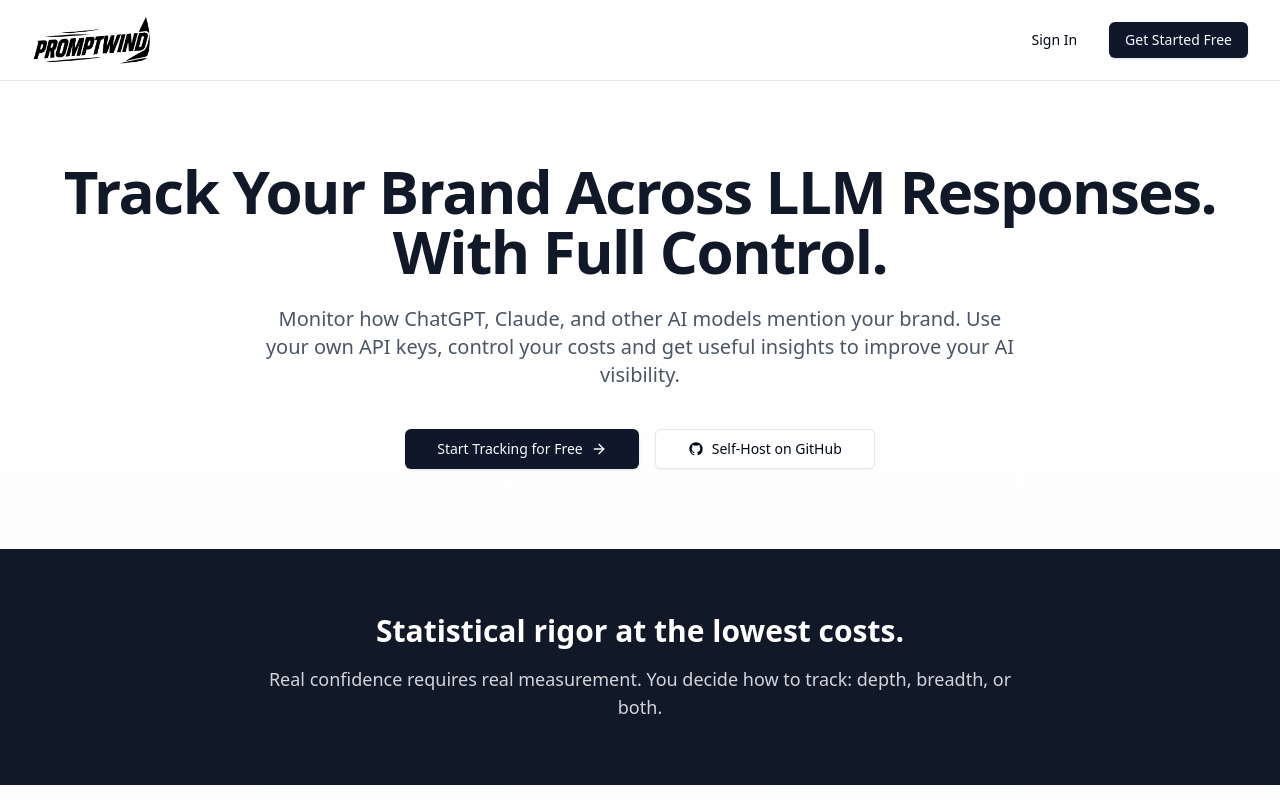
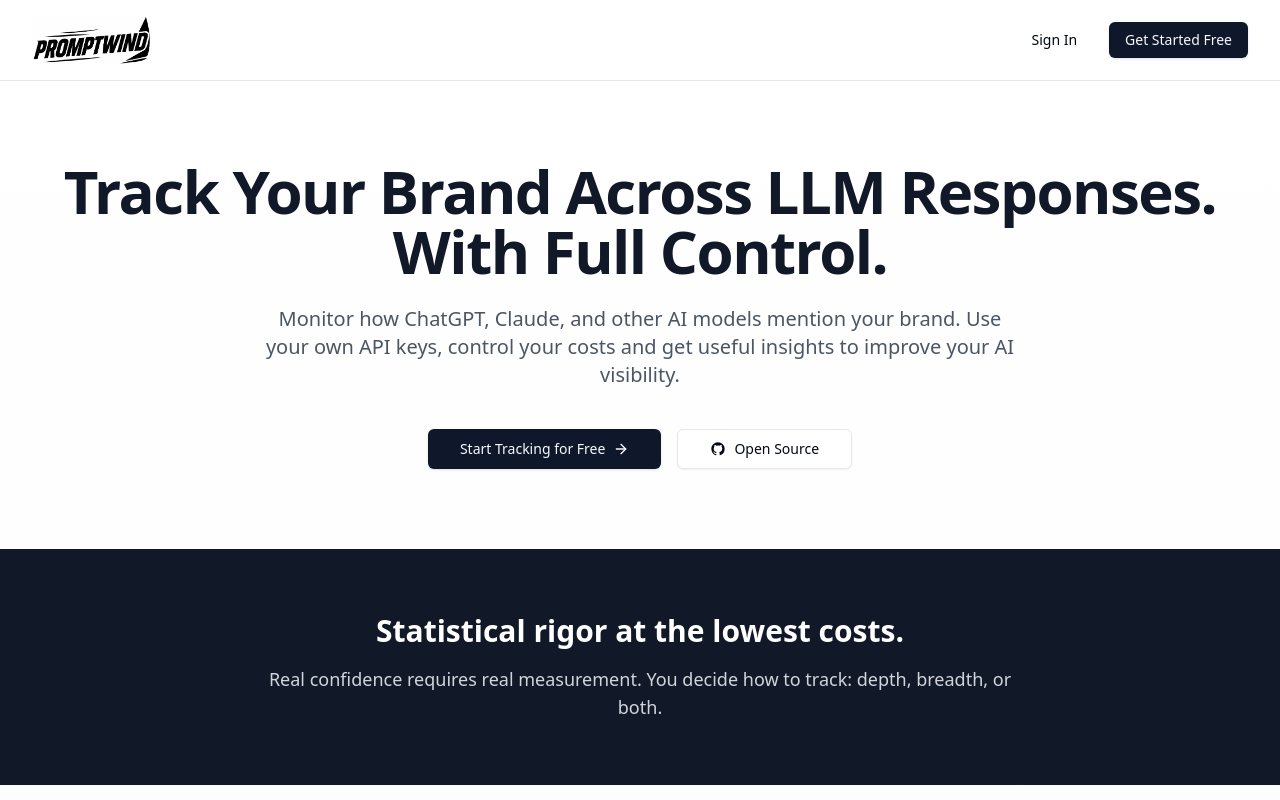
Before and after one commit to 4L3k51/promptwind, a Next.js app: page / in a window 1280 px wide. Shown: the top 800 px of the page. Built offline with nearby package versions, Linux system fonts and the light colour scheme.

Commit message:
Update CTA button to 'Open Source'

```diff
--- a/app/page.tsx
+++ b/app/page.tsx
@@ -54,7 +54,7 @@
                 <svg className="h-5 w-5" fill="currentColor" viewBox="0 0 24 24">
                   <path fillRule="evenodd" d="M12 2C6.477 2 2 6.484 2 12.017c0 4.425 2.865 8.18 6.839 9.504.5.092.682-.217.682-.483 0-.237-.008-.868-.013-1.703-2.782.605-3.369-1.343-3.369-1.343-.454-1.158-1.11-1.466-1.11-1.466-.908-.62.069-.608.069-.608 1.003.07 1.531 1.032 1.531 1.032.892 1.53 2.341 1.088 2.91.832.092-.647.35-1.088.636-1.338-2.22-.253-4.555-1.113-4.555-4.951 0-1.093.39-1.988 1.029-2.688-.103-.253-.446-1.272.098-2.65 0 0 .84-.27 2.75 1.026A9.564 9.564 0 0112 6.844c.85.004 1.705.115 2.504.337 1.909-1.296 2.747-1.027 2.747-1.027.546 1.379.202 2.398.1 2.651.64.7 1.028 1.595 1.028 2.688 0 3.848-2.339 4.695-4.566 4.943.359.309.678.92.678 1.855 0 1.338-.012 2.419-.012 2.747 0 .268.18.58.688.482A10.019 10.019 0 0022 12.017C22 6.484 17.522 2 12 2z" clipRule="evenodd" />
                 </svg>
-                Self-Host on GitHub
+                Open Source
               </Button>
             </a>
           </div>
```
